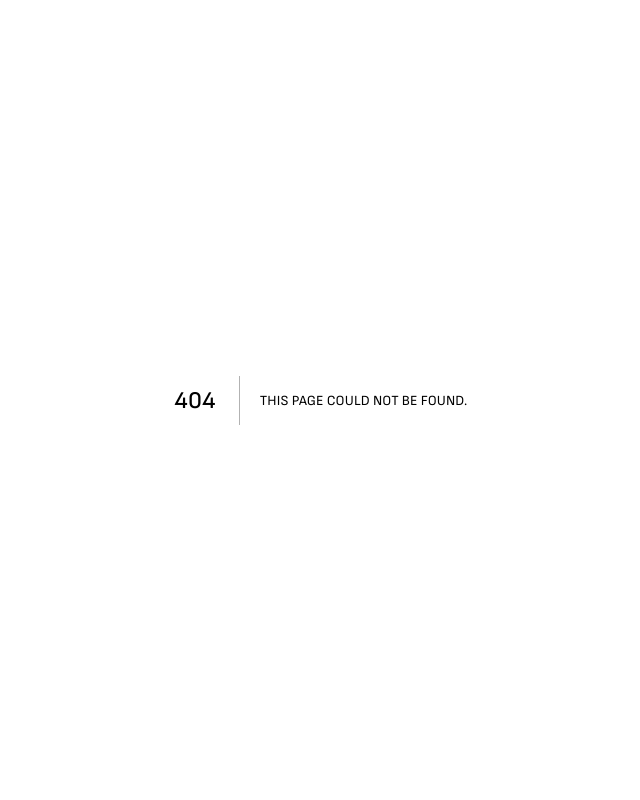
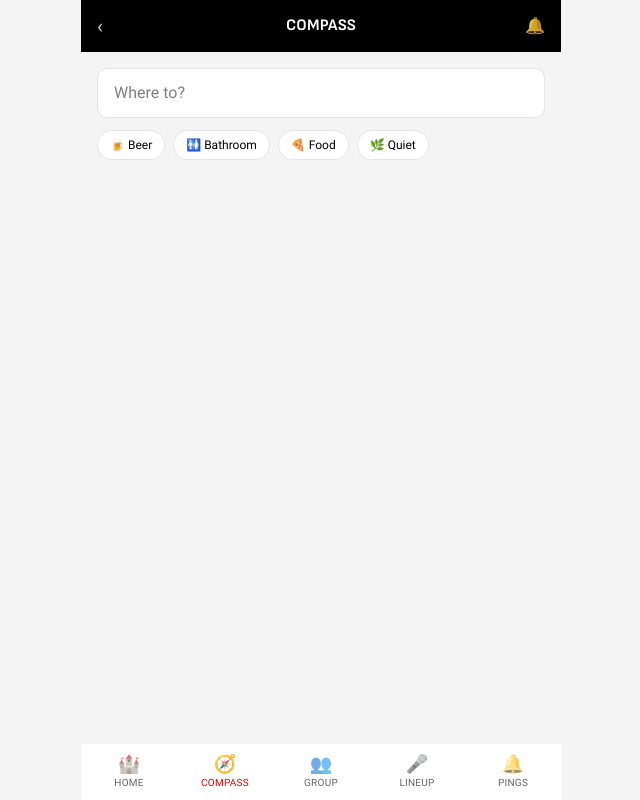
Before and after one commit to VoicAndrei/electric-castle-cluj-ai-buildathon, a Next.js app in the folder bonti/: page /app/compass in a window 1280 px wide. Before the commit this address had no page. Shown: the whole page, without its empty margins (319-959 px from the left). Built offline with nearby package versions, Linux system fonts and the light colour scheme.

Commit message:
feat(compass): /app/compass page with chips, card, deep-link from pings

```diff
--- /dev/null
+++ b/bonti/src/app/app/compass/page.tsx
@@ -0,0 +1,144 @@
+"use client";
+
+import { Suspense, useState } from "react";
+import { useSearchParams } from "next/navigation";
+import { AppHeader } from "@/components/app-header";
+import { CompassCard } from "@/components/compass-card";
+import { useFestivalStore } from "@/lib/festival/store";
+import { findVenueById } from "@/lib/festival/compass";
+import type { VenuePoint } from "@/data/venue";
+
+const CHIPS = [
+  { label: "🍺 Beer",     query: "where is the closest beer" },
+  { label: "🚻 Bathroom", query: "where is the closest bathroom with a short line" },
+  { label: "🍕 Food",     query: "where can I get food quickly" },
+  { label: "🌿 Quiet",    query: "I want somewhere quiet for 15 minutes" },
+];
+
+type CompassResult = {
+  target: VenuePoint;
+  reason: string;
+  line_state: string;
+  bontiLine: string;
+};
+
+function resolveDeepLink(targetId: string | null): CompassResult | null {
+  if (!targetId) return null;
+  const target = findVenueById(targetId);
+  if (!target) return null;
+  return {
+    target,
+    reason: "Linked from a notification.",
+    line_state: target.lineProbability === "high" ? "Heavy line" :
+                target.lineProbability === "med"  ? "Some line"  : "Short line",
+    bontiLine: target.bonti_blurb ?? `${target.name}.`,
+  };
+}
+
+function CompassInner() {
+  const params = useSearchParams();
+  const maria = useFestivalStore(s => s.maria);
+  const [query, setQuery] = useState("");
+  const [loading, setLoading] = useState(false);
+  const [error, setError] = useState<string | null>(null);
+
+  // Deep-link from a ping: /app/compass?target=main_stage → resolve directly.
+  // Use the "Adjusting state on prop change" pattern from the React docs:
+  // compare last-seen URL targetId against current; if changed, setState during
+  // render of *this* component (legal per React; avoids cascading effect renders).
+  const targetId = params.get("target");
+  const [lastTargetId, setLastTargetId] = useState<string | null>(targetId);
+  const [result, setResult] = useState<CompassResult | null>(() => resolveDeepLink(targetId));
+  if (targetId !== lastTargetId) {
+    setLastTargetId(targetId);
+    const linked = resolveDeepLink(targetId);
+    if (linked) setResult(linked);
+  }
+
+  const send = async (q: string) => {
+    if (!q.trim()) return;
+    setLoading(true);
+    setError(null);
+    setResult(null);
+    try {
+      const res = await fetch("/api/compass", {
+        method: "POST",
+        headers: { "content-type": "application/json" },
+        body: JSON.stringify({ query: q, lang: "en" }),
+      });
+      if (!res.ok) throw new Error(`Compass unavailable (${res.status})`);
+      const body = await res.json();
+      const target = findVenueById(body.target_id);
+      if (!target) throw new Error(`Unknown venue: ${body.target_id}`);
+      setResult({
+        target,
+        reason: body.reason,
+        line_state: body.line_state,
+        bontiLine: `${target.name}, ${body.line_state.toLowerCase()}`,
+      });
+    } catch (e) {
+      setError((e as Error).message);
+    } finally {
+      setLoading(false);
+    }
+  };
+
+  return (
+    <>
+      <AppHeader title="Compass" showBack />
+      <div className="px-4 pt-4">
+        <input
+          type="text"
+          value={query}
+          onChange={(e) => setQuery(e.target.value)}
+          onKeyDown={(e) => { if (e.key === "Enter") send(query); }}
+          placeholder="Where to?"
+          className="w-full bg-bonti-surface border border-black/10 rounded-lg px-4 py-3 font-roboto text-base outline-none focus:border-bonti-red"
+        />
+        <div className="mt-3 flex flex-wrap gap-2">
+          {CHIPS.map((c) => (
+            <button
+              key={c.label}
+              type="button"
+              onClick={() => { setQuery(c.query); send(c.query); }}
+              disabled={loading}
+              className="bg-bonti-surface border border-black/10 rounded-full px-3 py-1.5 text-xs font-roboto"
+            >
+              {c.label}
+            </button>
+          ))}
+        </div>
+      </div>
+
+      {loading && (
+        <p className="mx-4 mt-6 text-bonti-text/60 text-sm font-roboto">Bonți&apos;s thinking…</p>
+      )}
+      {error && (
+        <div className="mx-4 mt-6 bg-bonti-surface border border-bonti-red/50 rounded-xl p-4">
+          <p className="text-bonti-red text-sm font-roboto">{error}</p>
+          <button
+            onClick={() => send(query)}
+            className="mt-2 text-xs font-roboto underline text-bonti-text"
+          >Try again</button>
+        </div>
+      )}
+      {result && (
+        <CompassCard
+          target={result.target}
+          from={maria.coords}
+          reason={result.reason}
+          line_state={result.line_state}
+          bontiLine={result.bontiLine}
+        />
+      )}
+    </>
+  );
+}
+
+export default function CompassPage() {
+  return (
+    <Suspense fallback={null}>
+      <CompassInner />
+    </Suspense>
+  );
+}
--- /dev/null
+++ b/bonti/src/components/compass-card.tsx
@@ -0,0 +1,51 @@
+"use client";
+
+import { useState } from "react";
+import { distanceMeters, bearingDegrees, formatWalkTime } from "@/lib/festival/compass";
+import type { VenuePoint } from "@/data/venue";
+
+type Props = {
+  target: VenuePoint;
+  from: { x: number; y: number };
+  reason: string;
+  line_state: string;
+  bontiLine: string;
+};
+
+export function CompassCard({ target, from, reason, line_state, bontiLine }: Props) {
+  const [showWhy, setShowWhy] = useState(false);
+  const m = distanceMeters(from, target.coords);
+  const deg = bearingDegrees(from, target.coords);
+  return (
+    <div className="bg-bonti-surface border border-black/5 rounded-xl p-4 mx-4 mt-4">
+      <div className="flex items-start gap-4">
+        <div
+          className="size-20 shrink-0 rounded-full bg-bonti-bg border border-black/10 flex items-center justify-center"
+          aria-label={`Bearing ${Math.round(deg)} degrees`}
+        >
+          <svg viewBox="0 0 100 100" className="size-14" style={{ transform: `rotate(${deg}deg)` }}>
+            <polygon points="50,8 64,80 50,68 36,80" fill="#EB0000" />
+          </svg>
+        </div>
+        <div className="flex-1 min-w-0">
+          <p className="text-bonti-text/60 text-xs font-roboto">{target.kind}</p>
+          <h2 className="text-bonti-text font-sofia uppercase text-lg leading-tight">{target.name}</h2>
+          <p className="text-bonti-text font-roboto text-sm mt-1">
+            {Math.round(m)}m · {formatWalkTime(m)} · <span className="opacity-70">{line_state}</span>
+          </p>
+        </div>
+      </div>
+      <p className="text-bonti-text font-roboto text-sm mt-3 leading-snug">{bontiLine}</p>
+      <button
+        type="button"
+        onClick={() => setShowWhy(v => !v)}
+        className="mt-3 text-bonti-text/60 hover:text-bonti-text text-xs font-roboto underline"
+      >
+        {showWhy ? "Hide reasoning" : "Why this one?"}
+      </button>
+      {showWhy && (
+        <p className="mt-2 text-bonti-text/70 text-xs font-roboto italic">{reason}</p>
+      )}
+    </div>
+  );
+}
```
